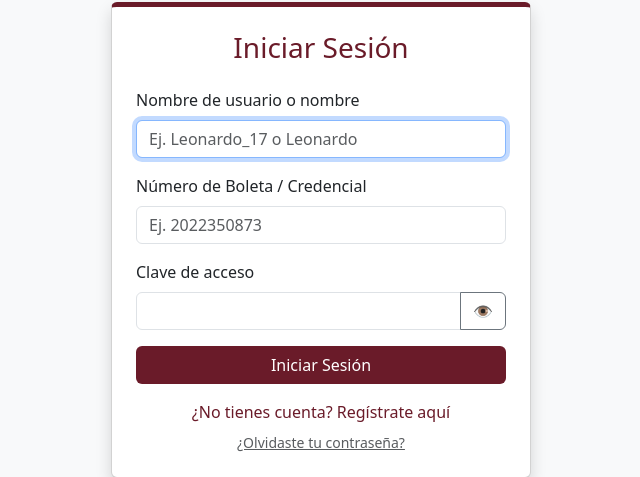
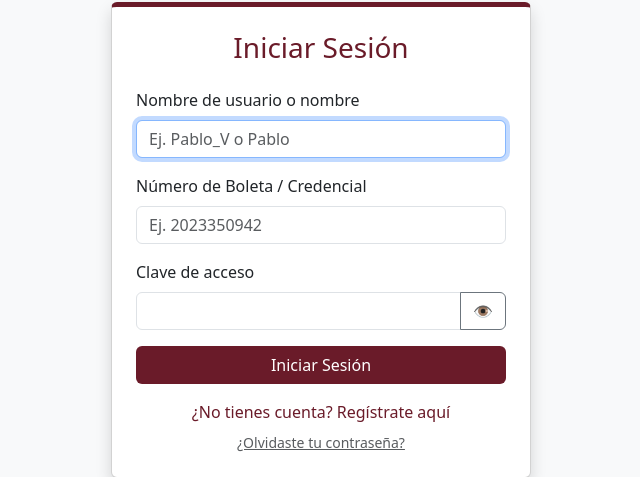
Before and after one commit to leonardovilchis11-crypto/Proyecto_Lab_Micros, a Django app: page /usuarios/login/ in a window 1280 px wide. Shown: the part 209-686 px from the top of the page, without its empty margins (319-959 px from the left). Run offline with Django 5.2, Linux system fonts and the light colour scheme.

Commit message:
Actualiza placeholders de ejemplo en login

```diff
--- a/Proyecto_Lab_Micros/usuarios/templates/usuarios/login.html
+++ b/Proyecto_Lab_Micros/usuarios/templates/usuarios/login.html
@@ -55,7 +55,7 @@
                         name="nombre_usuario"
                         id="id_nombre_usuario"
                         class="form-control"
-                        placeholder="Ej. Leonardo_17 o Leonardo"
+                        placeholder="Ej. Pablo_V o Pablo"
                         value="{{ form.nombre_usuario.value|default:'' }}"
                         required
                         autofocus
@@ -68,7 +68,7 @@
                         name="boleta_credencial"
                         id="id_boleta_credencial"
                         class="form-control"
-                        placeholder="Ej. 2022350873"
+                        placeholder="Ej. 2023350942"
                         value="{{ form.boleta_credencial.value|default:'' }}"
                         required
                     >
```
